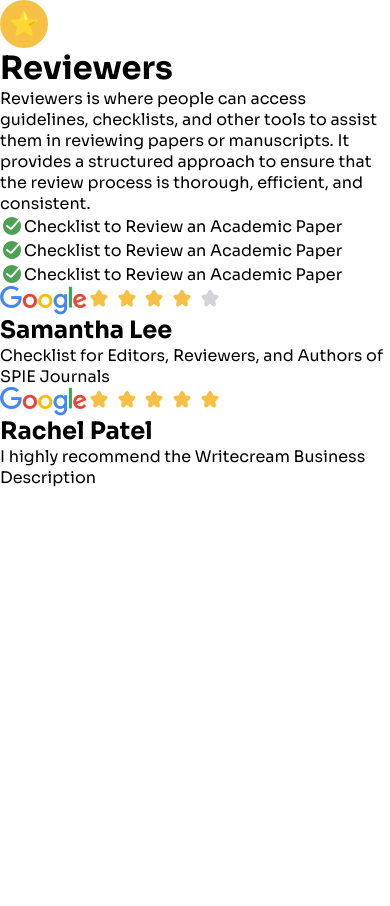
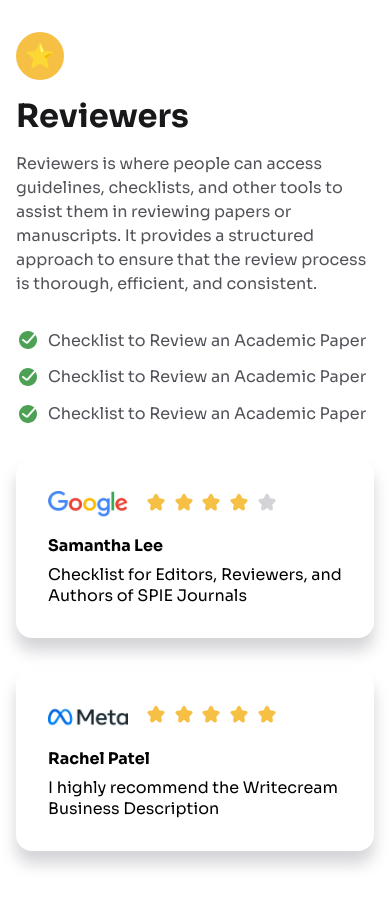
Before and after one commit to jonmc89/Testimonial-page-master, a plain HTML site: page index.html in a window 390 px wide. Before the commit the page ends 844 px from the top, so only its background shows below. Drawn offline with Linux system fonts and the light colour scheme.

Commit message:
style - Mobile view styling & positioning added.

```diff
--- a/index.html
+++ b/index.html
@@ -24,7 +24,7 @@
         <span class="star-symbol">⭐️</span>
       </div>
       <h1>Reviewers</h1>
-      <p>
+      <p class="header-text">
         Reviewers is where people can access guidelines, checklists, and other
         tools to assist them in reviewing papers or manuscripts. It provides a
         structured approach to ensure that the review process is thorough,
@@ -82,8 +82,8 @@
         <div class="review-item">
           <div class="review-image-container">
             <img
-              class="google-logo"
-              src="./resources/google-png.png"
+              class="meta-logo"
+              src="./resources/meta-png.png"
               alt="google logo"
             />
             <div class="review-start-container">
--- a/styles.css
+++ b/styles.css
@@ -17,7 +17,17 @@
   --white: #fff;
 }
 
+body {
+  padding: 2rem 1rem;
+}
+
 /* || Main Style */
+
+/* Header Section */
+
+header {
+  margin-block-end: 2rem;
+}
 
 .header-image-container {
   align-items: center;
@@ -26,6 +36,7 @@
   display: flex;
   height: 2rem;
   justify-content: center;
+  margin-block-end: 1rem;
   padding: 1.5rem;
   width: 2rem;
 }
@@ -34,8 +45,32 @@
   font-size: 1.5rem;
 }
 
+h1 {
+  color: var(--black);
+  margin-block-end: 1rem;
+}
+
+.header-text {
+  color: var(--dark-grey);
+  line-height: 150%;
+}
+
+/* Checklist Section */
+
+.checklist-section {
+  display: flex;
+  flex-direction: column;
+  gap: 0.8rem;
+  margin-block-end: 2rem;
+}
+
+.green-tick {
+  margin-inline-end: 0.5rem;
+}
+
 .checklist-item {
   align-items: center;
+  color: var(--dark-grey);
   display: flex;
 }
 
@@ -43,3 +78,32 @@
   align-items: center;
   display: flex;
 }
+
+/* Review Section */
+
+.review-item {
+  border-radius: 1rem;
+  box-shadow: 0 0.8rem 1rem var(--light-grey);
+  padding: 2rem;
+  margin-block-end: 2rem;
+}
+
+.review-image-container {
+  margin-block-end: 1rem;
+}
+
+.google-logo,
+.meta-logo {
+  height: auto;
+  margin-inline-end: 1rem;
+  width: 5rem;
+}
+
+h2 {
+  font-size: 1rem;
+  margin-block-end: 0.5rem;
+}
+
+.review-title {
+  font-size: 1rem;
+}
```
